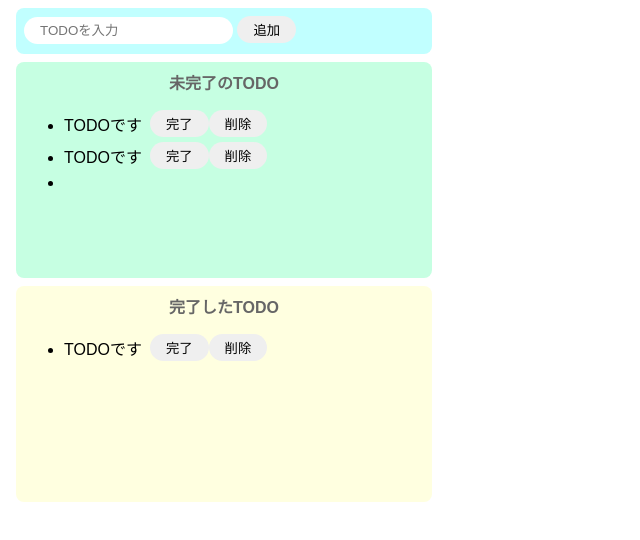
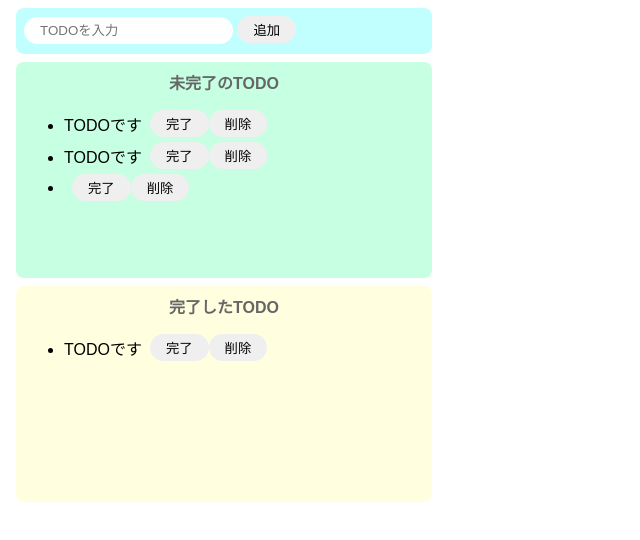
Before and after one commit to ekusuy/codesandbox-test, a website built with Parcel: page index.html in a window 1280 px wide. Both pictures are taken after a click on the button "追加". Shown: the whole page, without its empty margins (0-640 px from the left). Built offline with nearby package versions, Linux system fonts and the light colour scheme.

Commit message:
削除の実装

```diff
--- a/index.html
+++ b/index.html
@@ -10,9 +10,9 @@
       <input id="add-text" placeholder="TODOを入力" />
       <button id="add-button">追加</button>
     </div>
-    <div class="imcomplete-area">
+    <div class="incomplete-area">
       <p class="title">未完了のTODO</p>
-      <ul id="imcomplete-list">
+      <ul id="incomplete-list">
         <div class="list-row">
           <li>TODOです</li>
           <button>完了</button>
--- a/src/index.js
+++ b/src/index.js
@@ -13,11 +13,28 @@ const onClickAdd = () => {
   const li = document.createElement("li");
   li.innerText = inputText;
 
+  // 完了ボタンを追加
+  const completeButton = document.createElement("button");
+  completeButton.innerText = "完了";
+  completeButton.addEventListener("click", () => {
+    alert("完了");
+  });
+
+  // 削除ボタンを追加
+  const deleteButton = document.createElement("button");
+  deleteButton.innerText = "削除";
+  deleteButton.addEventListener("click", () => {
+    const deleteTarget = deleteButton.parentNode;
+    document.getElementById("incomplete-list").removeChild(deleteTarget);
+  });
+
   // divタグの子要素に要素を追加
   div.appendChild(li);
+  div.appendChild(completeButton);
+  div.appendChild(deleteButton);
 
   // 未完了のリストに追加
-  document.getElementById("imcomplete-list").appendChild(div);
+  document.getElementById("incomplete-list").appendChild(div);
 };
 
 document
--- a/src/styles.css
+++ b/src/styles.css
@@ -34,7 +34,7 @@ li {
   border-radius: 8px;
 }
 
-.imcomplete-area {
+.incomplete-area {
   background-color: #c6ffe2;
   width: 400px;
   min-height: 200px;
```
